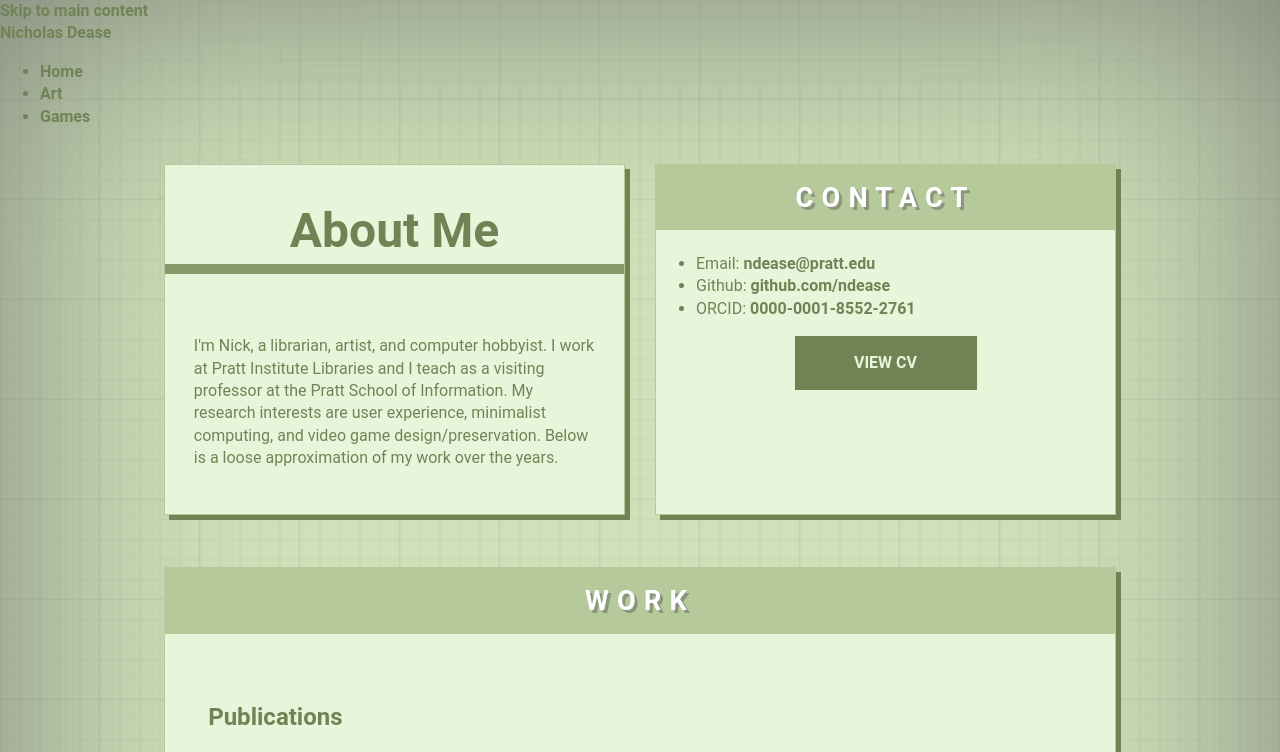
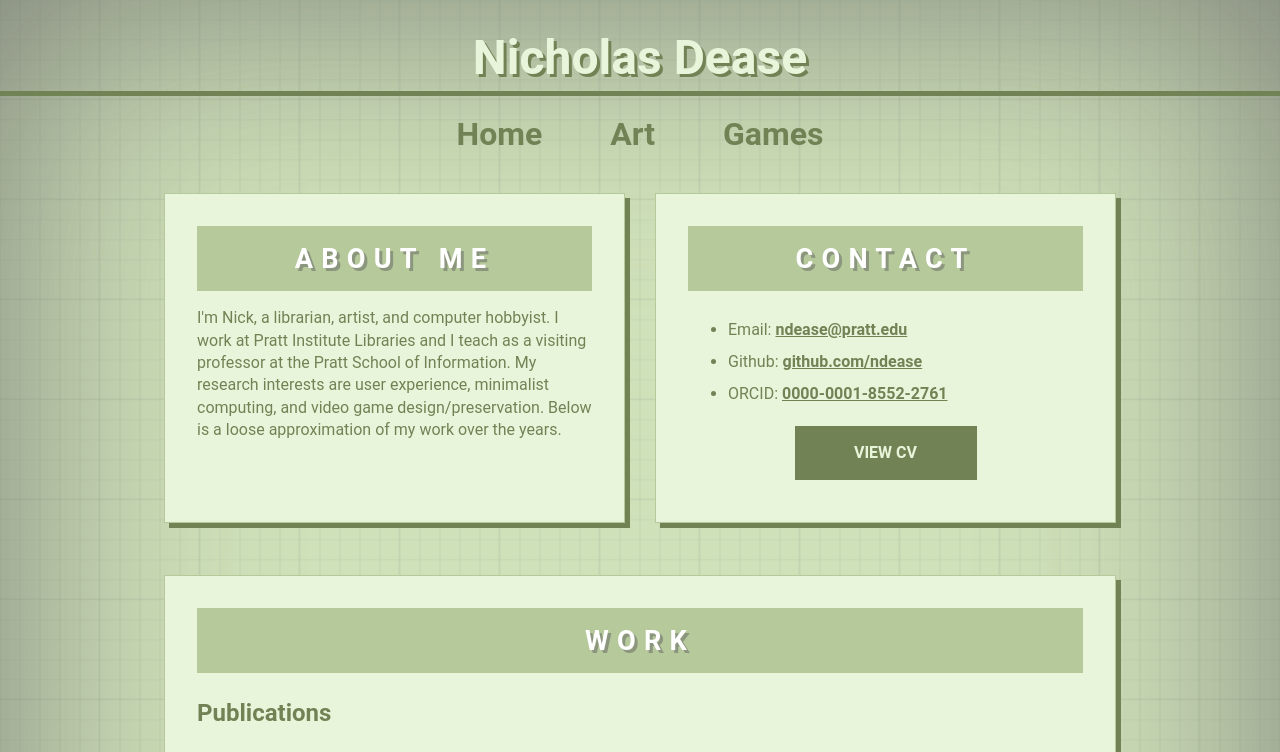
Before and after one commit to ndease/ndease.github.io, a plain HTML site: page index.html in a window 1280 px wide. Shown: the top 752 px of the page. Drawn offline with Linux system fonts and the light colour scheme.

Commit message:
add new styles

```diff
--- a/css/style.css
+++ b/css/style.css
@@ -39,12 +39,28 @@ padding:.5em;
 /* border-top:50px solid var(--card-bg); */
 }
 h1{
-  border-bottom:solid 10px var(--darker);
   font-size:3em;
   text-align:center;
+  border-bottom:5px solid var(--darkest);
+  margin-bottom:0;
+  color: var(--secondary-text);
+  text-shadow: 3px 3px var(--darkest);
 }
 h2{
   font-size:1.7em;
+}
+
+.h2{
+    font-size:1.7em;
+    font-family: 'Roboto', sans-serif;
+    text-transform: uppercase;
+    border-bottom:0;
+    background-color: var(--header-bg);
+    color:white;
+    text-shadow:3px 3px 0px rgba(100,100,100,.5);
+    margin-top:0;
+    letter-spacing: .3em;
+    padding:.5em;
 }
 
 h3{
@@ -66,6 +82,39 @@ color:var(--darkest);
 font-family: 'Roboto', sans-serif;
 }
 
+a.branding{
+  font-size:3em;
+  text-align:center;
+  border-bottom:5px solid var(--darkest);
+  margin-bottom:0;
+  color: var(--secondary-text);
+  text-shadow: 3px 3px var(--darkest);
+  display:block;
+  margin-top:.5em;
+}
+
+a.skip-link{
+  position: absolute;
+  transform: translateY(-200%);
+}
+
+a.skip-link:focus{
+    transform: translateY(0%);
+    background-color:var(--card-bg)
+}
+
+nav ul {
+  list-style:none;
+  text-align:center;
+  display:block;
+  padding:0;
+}
+nav li{
+  display:inline;
+  font-size:2em;
+  padding:1em;
+}
+
 .container{
 display:grid;
 grid-template-columns: repeat(auto-fit, minmax(240px, 1fr));
@@ -73,14 +122,18 @@ gap: 30px;
 padding:1em;
 margin:20px;
 border-radius: 20px;
-/* background-color:var(--card-bg); */
 }
 
 .card{
   border:solid 1px var(--dark-bg);
   display:block;
+  padding:2em;
   background-color:var(--card-bg);
   box-shadow: 5px 5px 0px 0px var(--darkest);
+}
+
+.card li{
+    line-height: 2em;
 }
 .fancy{
   font-family: 'Pangolin', cursive;
@@ -91,6 +144,10 @@ a{
     color:var(--darkest);
     text-decoration: none;
     font-weight: bolder;
+}
+
+.card a{
+text-decoration: underline;
 }
 
 a.btn{
@@ -112,16 +169,8 @@ a.btn:hover{
   transition: .5s ease;
 }
 
-.card p {
-  padding:1.8em;
-}
-
 .card h2 {
   text-align:center;
-}
-
-.card h3{
-  padding:1.8em;
 }
 
  img {
```
